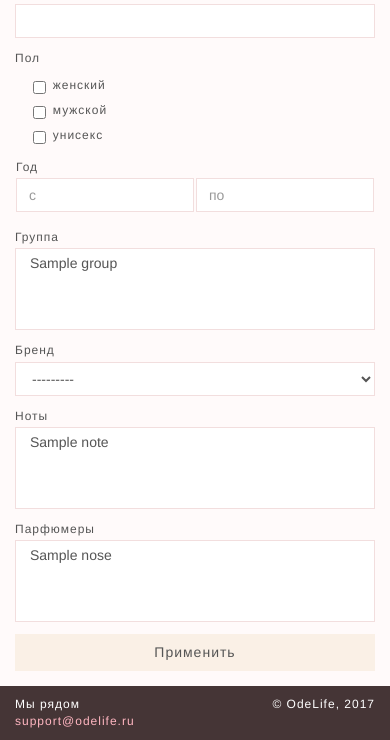
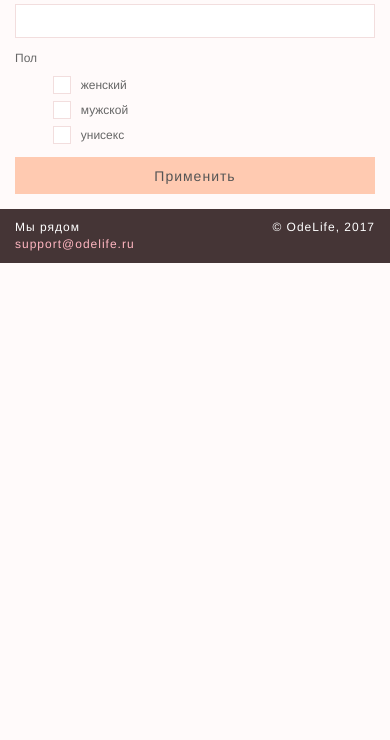
Before and after one commit to ielanta/odelife, a Django app: page /aromas/ in a window 390 px wide. Shown: the part 684-1424 px from the top of the page. After the commit the page ends 947 px from the top, so only its background shows below. Run offline with Django 3.2, Linux system fonts and the light colour scheme; tables that the repository leaves empty hold one stand-in row (values such as "Sample post"); some libraries are stand-ins or nearby versions.

Commit message:
Add styles for checkbox

```diff
--- a/aroma/forms.py
+++ b/aroma/forms.py
@@ -29,6 +29,13 @@ class AromaSearchForm(forms.Form):
                                            widget=autocomplete.ModelSelect2Multiple(url='notes-autocomplete'))
     noses = forms.ModelMultipleChoiceField(label='Парфюмеры', queryset=Nose.objects.all(), required=False,
                                            widget=autocomplete.ModelSelect2Multiple(url='noses-autocomplete'))
+    def __init__(self, *args, **kwargs):
+        from crispy_forms.helper import FormHelper
+        from crispy_forms.layout import Layout, Field
+
+        super(AromaSearchForm, self).__init__(*args, **kwargs)
+        self.helper = FormHelper()
+        self.helper.layout = Layout('title', Field('gender', template='checkbox_helper.html'))
 
     def clean_notes(self):
         data = self.cleaned_data['notes']
--- /dev/null
+++ b/aroma/templates/checkbox_helper.html
@@ -0,0 +1,17 @@
+{% load crispy_forms_field %}
+{% load crispy_forms_filters %}
+{% load l10n %}
+
+{{ field.label|safe }}
+<div class="controls {{ field_class }}"{% if flat_attrs %} {{ flat_attrs|safe }}{% endif %}>
+    {% include 'bootstrap3/layout/field_errors_block.html' %}
+
+    {% for choice in field.field.choices %}
+        {% if not inline_class %}<div class="checkbox">{% endif %}
+    <input type="checkbox" class="styled-checkbox" {% if choice.0 in field.value or choice.0|stringformat:"s" in field.value or choice.0|stringformat:"s" == field.value|default_if_none:""|stringformat:"s" %} checked="checked"{% endif %} name="{{ field.html_name }}" id="id_{{ field.html_name }}_{{ forloop.counter }}" value="{{ choice.0|unlocalize }}" {{ field.field.widget.attrs|flatatt }}>
+        <label for="id_{{ field.html_name }}_{{ forloop.counter }}" class="{% if inline_class %}checkbox-{{ inline_class }}{% endif %}">{{ choice.1|unlocalize }}</label>
+        {% if not inline_class %}</div>{% endif %}
+    {% endfor %}
+
+    {% include 'bootstrap3/layout/help_text.html' %}
+</div>
--- a/main/static/css/style.css
+++ b/main/static/css/style.css
@@ -368,31 +375,34 @@ Search form
     color: darksalmon;
 }
 
-/*input[type=checkbox]{*/
-    /*position: relative !important;*/
-    /*visibility: hidden;*/
-    /*display: none;*/
-/*}*/
+.styled-checkbox{
+  display:none;
+}
+.styled-checkbox + label{
+  cursor:pointer;
+}
+.styled-checkbox + label:before{
+    content: " ";
+	background: #fff;
+	height: 18px;
+    width: 18px;
+	border: 1px solid #f2dede;
+	display: inline-block;
+	vertical-align: middle;
+	margin-right: 10px;
+    position:relative;
+    top:-1px;
+}
+.styled-checkbox:checked + label:before{
+	content: "\2713";
+	color: #FFBE9F;
+	font-size: 18px;
+	text-align: center;
+	line-height: 18px;
 
-/*input[type=checkbox]:after {*/
-    /*border-radius: 8px;*/
-    /*content: "";*/
-    /*display: inline !important;*/
-    /*width: 16px;*/
-    /*height: 16px;*/
-    /*visibility: visible !important;*/
-    /*border: 1px solid #ccc;*/
-    /*position:relative;*/
-/*}*/
+  }
 
 
-/*input[type=checkbox]:checked:after {*/
-    /*color: #FFBE9F;*/
-    /*font-size: 20px;*/
-    /*text-align: center;*/
-    /*line-height: 12px;*/
-    /*content: "\2713";*/
-/*}*/
 
 #search_form .has-error .help-block, #search_form .has-error .control-label{
     color: crimson;
@@ -424,7 +434,7 @@ Search form
 }
 
 #search_form .form-control, #search_form .checkbox input[type=checkbox],
-#search_form .select2-container--default .select2-selection--single, #compact-search-form .btn,
+#search_form .select2-container--default .select2-selection--single,
 #search_form .select2-container--default .select2-selection--multiple{
     box-shadow: none;
     border-radius: 0;
@@ -439,7 +449,7 @@ Search form
 }
 
 .btn-search{
-    background-color: linen;
+    background-color: rgba(255, 190, 159, 0.8);
     color: #555;
     width: 100%;
     height: 37px;
```
Also changed, not shown: other parts of main/static/css/style.css (+16 -12 lines).
